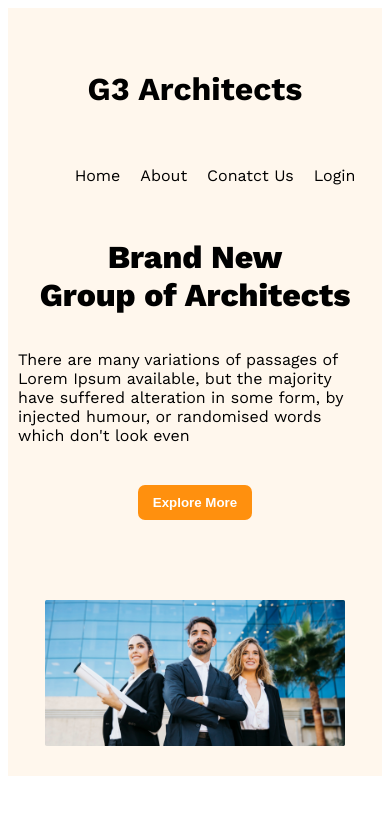
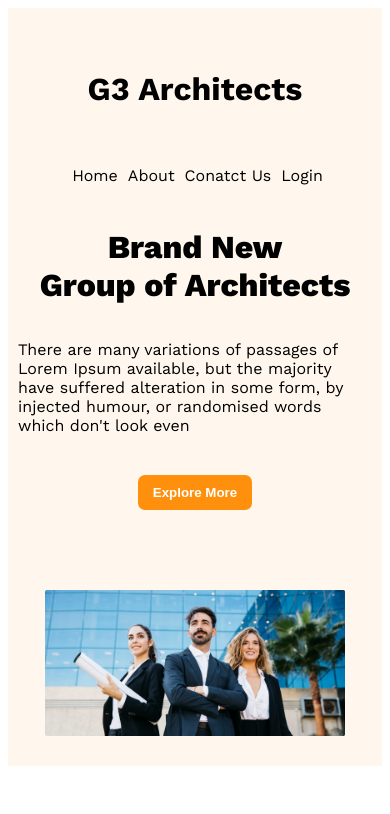
Before and after one commit to safinj34/g3, a plain HTML site: page index.html in a window 390 px wide. Shown: the top 814 px of the page. Drawn offline with nearby package versions, Linux system fonts and the light colour scheme.

Commit message:
nav margin fix

```diff
--- a/index.html
+++ b/index.html
@@ -16,17 +16,17 @@
     <div class="bg-color">
         <header>
             <nav class="nav">
-                <div>
+
                     <h3>G3 Architects</h3>
-                </div>
-                <div>
+
+
                     <ul>
                         <li>Home</li>
                         <li>About</li>
                         <li>Conatct Us</li>
                         <li>Login</li>
                     </ul>
-                </div>
+
             </nav>
         </header>
         <main>
--- a/style.css
+++ b/style.css
@@ -218,11 +218,11 @@ footer h1{  font-weight: 800;
   }
 
   nav {
-    gap: 0;
+    gap: 10px;justify-content: space-around;
   }
-
+nav ul{justify-content: center;gap: 10px;margin-right: 35px;}
   nav ul li {
-    padding: 10px;
+    padding: 0px;
   }
 
   .section1 p {
```
